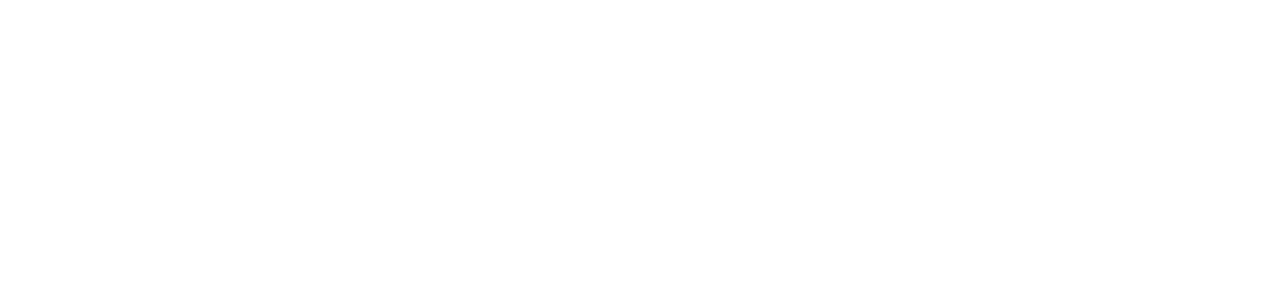
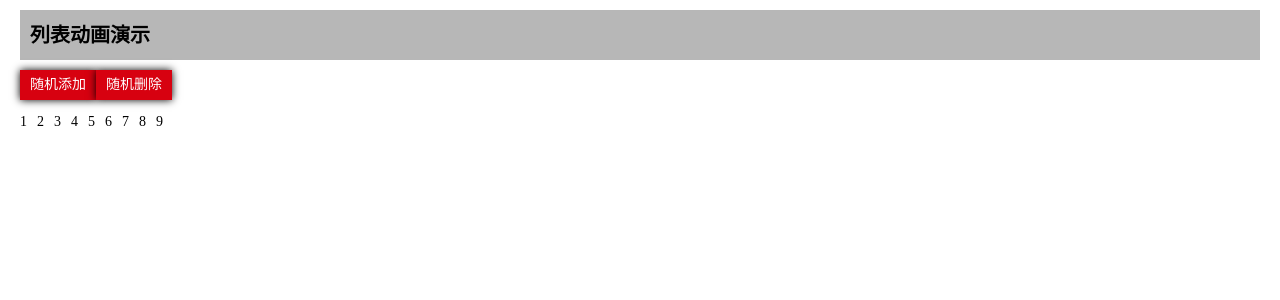
Before and after one commit to guojs-github/vue-ex, a Vue app: page /AnimationList in a window 1280 px wide. Before the commit this address had no page. Shown: the top 300 px of the page. Built offline with nearby package versions, Linux system fonts and the light colour scheme.

Commit message:
添加列表动画演示

```diff
--- /dev/null
+++ b/src/components/AnimationList/AnimationList.less
@@ -0,0 +1,24 @@
+/*
+  Animation List style
+*/
+.animation-list {
+	.row-demo {
+		margin-top: 10px;
+	}
+
+	.list-item {
+		display: inline-block;
+		margin-right: 10px;
+	}
+
+	.list-enter-active,
+	.list-leave-active {
+		transition: all 1s ease;
+	}
+
+	.list-enter-from,
+	.list-leave-to {
+		opacity: 0;
+		transform: translateY(30px);
+	}
+}
--- /dev/null
+++ b/src/components/AnimationList/AnimationList.vue
@@ -0,0 +1,58 @@
+<!--列表动画演示-->
+<template>
+	<div class='-content animation-list'>
+		<div class='-title'>
+			列表动画演示
+		</div>
+
+		<div class='row-demo'>
+			<div class='-inline -ef-click -light-red -red-button' @click='add'>
+				随机添加
+			</div>
+
+			<div class='-inline -ef-click -light-red -red-button' @click='del'>
+				随机删除
+			</div>
+
+			<transition-group name='list' tag='p'> <!--此处的意思是转换后下面列表用一个<p>元素包裹-->
+				<span v-for='item in items' :key='item' class='list-item'>
+					{{ item }}
+				</span>
+			</transition-group>
+		</div>
+	</div>
+</template>
+
+<script>
+export default {
+	name: 'AnimationList',
+
+	components: {},
+
+	data() {
+		return {
+			items: [1, 2, 3, 4, 5, 6, 7, 8, 9],
+			nextNum: 10
+		};
+	},
+
+	methods: {
+		/*************************/
+		randomIndex() { // 生成一个随机位置
+			return Math.floor(Math.random() * this.items.length);
+		},
+
+		add() { // 随机添加一个数字
+			this.items.splice(this.randomIndex(), 0, this.nextNum++);
+		},
+
+		del() { // 随机删除一个数字
+			this.items.splice(this.randomIndex(), 1);
+		}
+	}
+};
+</script>
+
+<style src='./AnimationList.less' lang='less'/>
+<style scoped>
+</style>
--- a/src/components/Home/Home.vue
+++ b/src/components/Home/Home.vue
@@ -56,6 +56,9 @@
 			</div>
 			<div class='-inline -ef-click -light-red -red-button test-provide-inject' @click='onAnimation'>
 				动画演示
+			</div>
+			<div class='-inline -ef-click -light-red -red-button test-provide-inject' @click='onAnimationList'>
+				列表动画演示
 			</div>
 		</div>
 	</div>
@@ -192,6 +195,12 @@
 			this.route('Animation');
 		},
 
+		onAnimationList() {
+			console.log('On demo animation list');
+
+			this.route('AnimationList');
+		},
+
 		/*************************/
 		init() {
 			console.log('Initialize.');
--- a/src/router/index.ts
+++ b/src/router/index.ts
@@ -17,6 +17,7 @@
 import ProvideInject from '@/components/ProvideInject/ProvideInject.vue';
 import DynamicLoad from '@/components/DynamicLoad/DynamicLoad.vue';
 import Animation from '@/components/Animation/Animation.vue';
+import AnimationList from '@/components/AnimationList/AnimationList.vue';
 
 const routes: Array<RouteRecordRaw> = [{
 	path: '/',
@@ -90,6 +91,10 @@
 	path: '/Animation',
 	name: 'Animation',
 	component: Animation
+}, {
+	path: '/AnimationList',
+	name: 'AnimationList',
+	component: AnimationList
 }];
 
 const router = createRouter({
```
